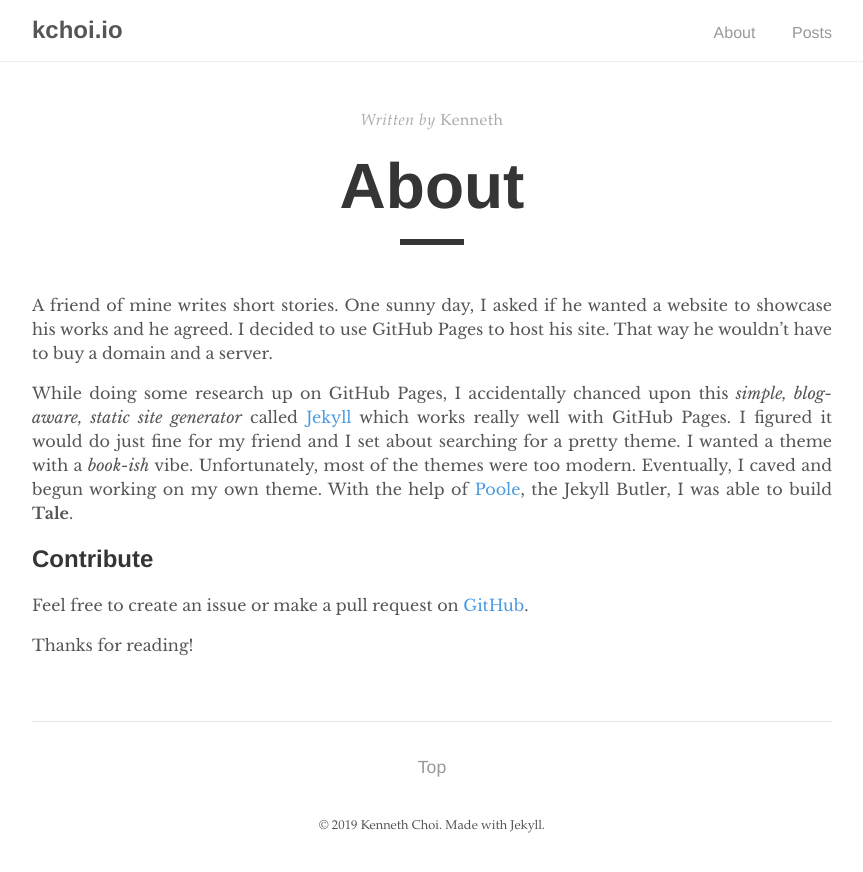
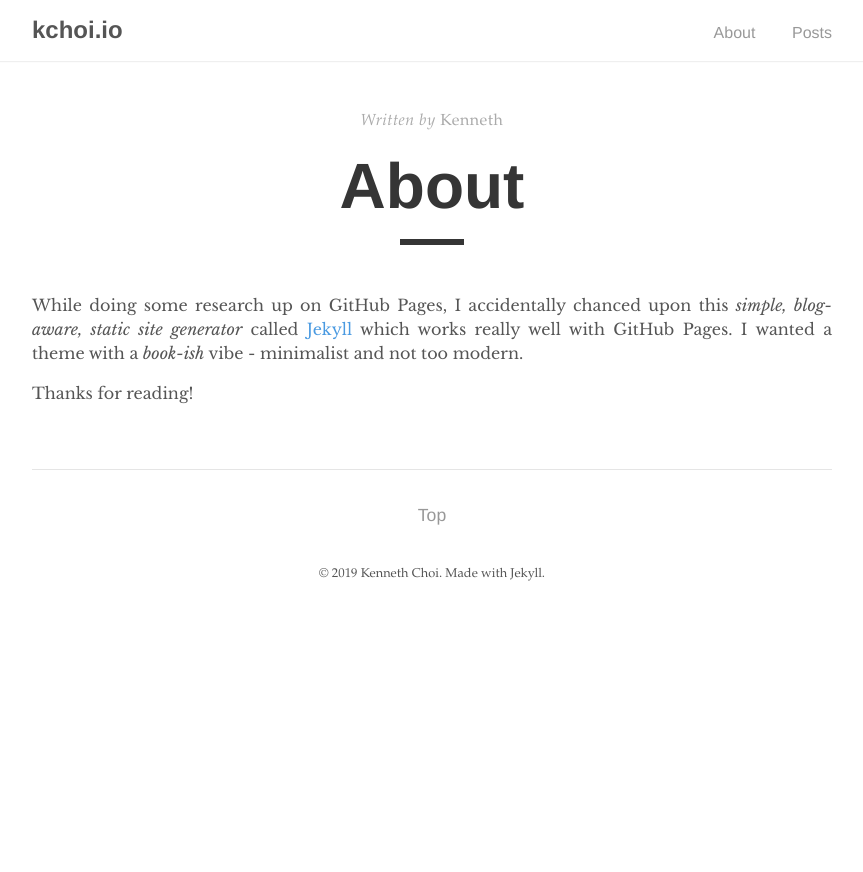
Before and after one commit to mrkchoi/kchoi.io, a Jekyll site: the page built from _pages/about.md, in a window 1280 px wide. Shown: the top 872 px of the page, without its empty margins (208-1071 px from the left). Built offline with Jekyll 4.4.1, drawn with Linux system fonts in a browser that asks for light colours.

Commit message:
Update about

```diff
--- a/_pages/about.md
+++ b/_pages/about.md
@@ -5,11 +5,6 @@ author: "Kenneth"
 permalink: /about/
 ---
 
-A friend of mine writes short stories. One sunny day, I asked if he wanted a website to showcase his works and he agreed. I decided to use GitHub Pages to host his site. That way he wouldn't have to buy a domain and a server.
-
-While doing some research up on GitHub Pages, I accidentally chanced upon this _simple, blog-aware, static site generator_ called [Jekyll](https://jekyllrb.com/) which works really well with GitHub Pages. I figured it would do just fine for my friend and I set about searching for a pretty theme. I wanted a theme with a _book-ish_ vibe. Unfortunately, most of the themes were too modern. Eventually, I caved and begun working on my own theme. With the help of [Poole](https://github.com/poole/poole), the Jekyll Butler, I was able to build **Tale**.
-
-## Contribute
-Feel free to create an issue or make a pull request on [GitHub](https://github.com/chesterhow/tale).
+While doing some research up on GitHub Pages, I accidentally chanced upon this _simple, blog-aware, static site generator_ called [Jekyll](https://jekyllrb.com/) which works really well with GitHub Pages. I wanted a theme with a _book-ish_ vibe - minimalist and not too modern.
 
 Thanks for reading!
```
